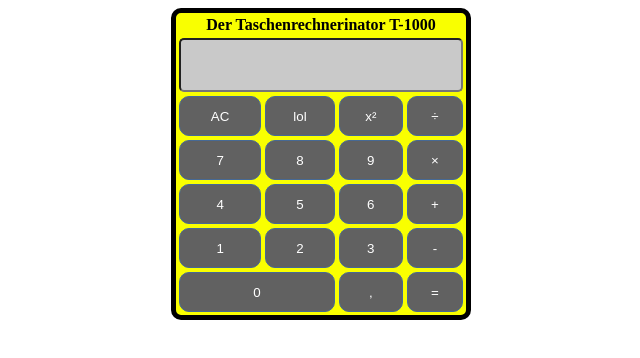
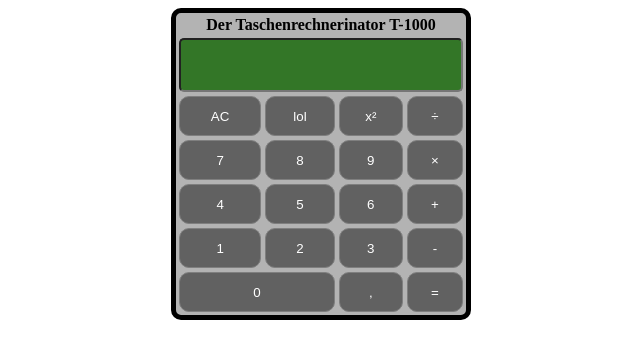
Before and after one commit to C7Lemon/Taschenrechnerinator, a plain HTML site: page index.html in a window 1280 px wide. Shown: the whole page, without its empty margins (319-959 px from the left). Drawn offline with Linux system fonts and the light colour scheme.

Commit message:
HTML, CSS fertig? Teilelweise JS, nur Anzeige und Anzeigeleeren

```diff
--- a/index.html
+++ b/index.html
@@ -19,7 +19,7 @@
                 <!--<th colspan="4"> <input id="display" type="text" class="display"> </th>-->
                 <!--<th colspan="4">Fenster für Ergebnis usw.</th>-->
                 <!--<th colspan="4" class="output" id="disp"> </th>-->
-                <th colspan="4" ><input type="text" id="disp" class="output"> </input></th>
+                <th colspan="4" ><input type="text" id="disp" class="output"></th>
             </tr>
         </thead>
         <tbody>
--- a/style.css
+++ b/style.css
@@ -8,7 +8,7 @@ body {
 
 }
 .output {
-    background-color: rgb(201, 201, 201);
+    background-color: rgb(51, 118, 39);
     padding: 15px;
     width: 250px;
     height: 20px;
@@ -21,7 +21,7 @@ table {
     border-radius: 10px;
     margin: auto;
     height: 250px;
-    background-color: #f9ff00;
+    background-color: #b3b3b3;
 }
 thead {
     margin-left: auto;
@@ -39,9 +39,9 @@ button{
     color: #ffffff;
     background-color: #616161;
     text-align: center;
-    border: 1px solid #466995;
+    border: 1px solid #7f7f7f;
     border-radius: 10px;
 }
 button:hover {
-    background-color: #00fff4;
+    background-color: #797979;
 }
```
